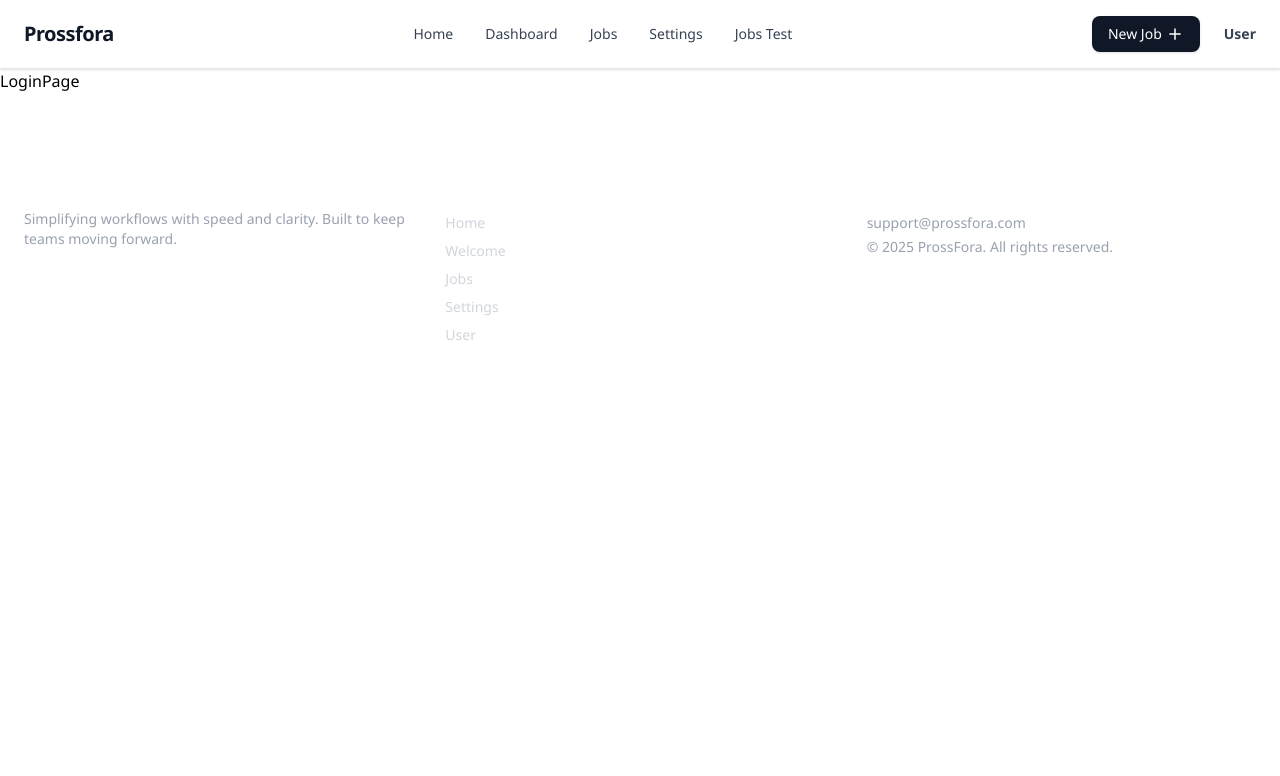
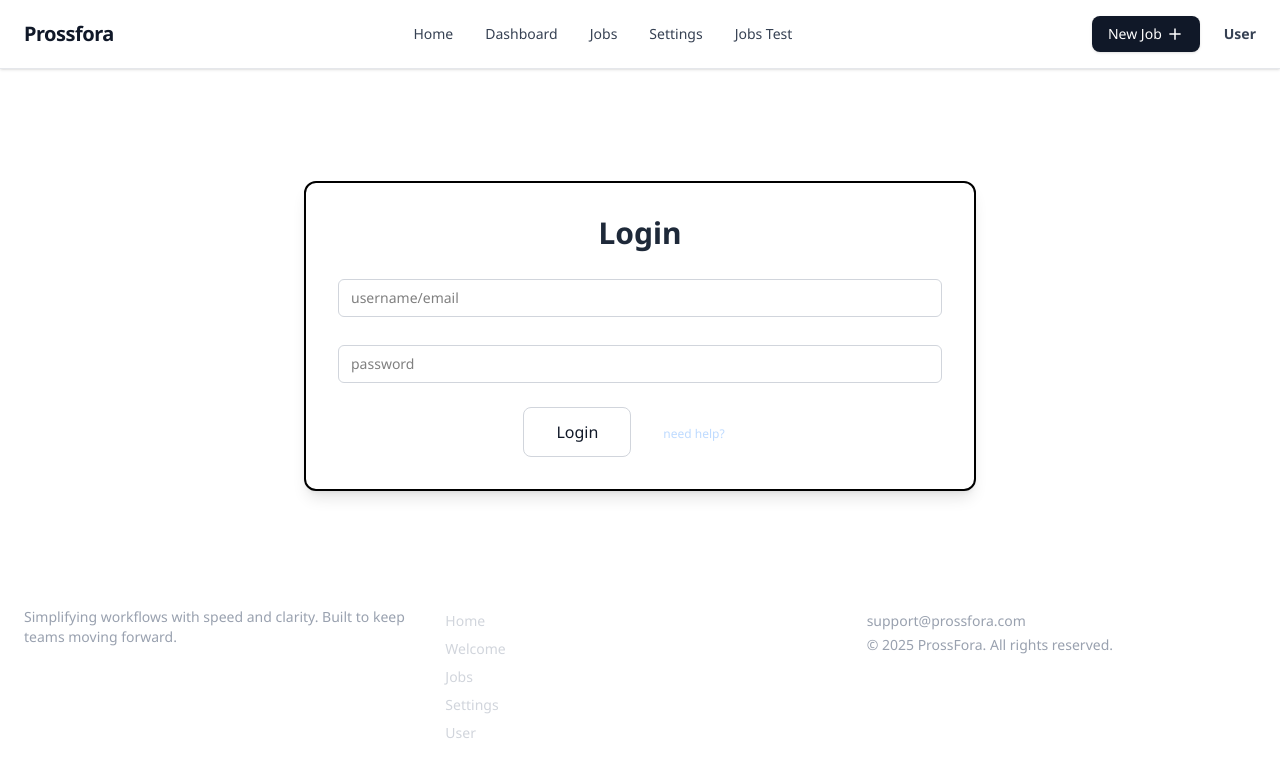
Before and after one commit to martinsalinas0/work-together-frontend-v2, a Next.js app: page /login in a window 1280 px wide. Shown: the top 776 px of the page. Built offline with nearby package versions, Linux system fonts and the light colour scheme.

Commit message:
feat: implement LoginPage component with form for user authentication

```diff
--- a/app/login/page.tsx
+++ b/app/login/page.tsx
@@ -1,9 +1,45 @@
-import React from 'react'
+import React from "react";
+import ButtonWhite from "../components/ui/ButtonWhite";
+import Link from "next/link";
 
 const LoginPage = () => {
   return (
-    <div>LoginPage</div>
-  )
-}
+    <div>
+      <div className="mt-28">
+        <form className="max-w-2xl mx-auto bg-white shadow-lg rounded-xl p-8 space-y-6 border-black border-2">
+          <h2 className="text-3xl font-bold text-gray-800 text-center">
+            Login
+          </h2>
+          <input
+            className="mt-1 w-full rounded-md border border-gray-300 px-3 py-2 text-sm focus:border-blue-500 focus:ring focus:ring-blue-200"
+            required
+            type="text"
+            placeholder="username/email"
+            name="usernameEmail"
+          />
+          <input
+            className="mt-1 w-full rounded-md border border-gray-300 px-3 py-2 text-sm focus:border-blue-500 focus:ring focus:ring-blue-200"
+            required
+            type="password"
+            placeholder="password"
+            name="password"
+          />
+          <div className="text-center">
+            {" "}
+            <button className="  px-8 py-3 rounded-lg border border-gray-300 text-gray-900 font-medium hover:border-gray-400 transition">
+              Login
+            </button>
+            <Link
+              href="/home"
+              className="text-xs  px-8 py-3 text-blue-200 font-light hover:text-blue-900 "
+            >
+              need help?{" "}
+            </Link>
+          </div>
+        </form>
+      </div>
+    </div>
+  );
+};
 
-export default LoginPage
+export default LoginPage;
```
